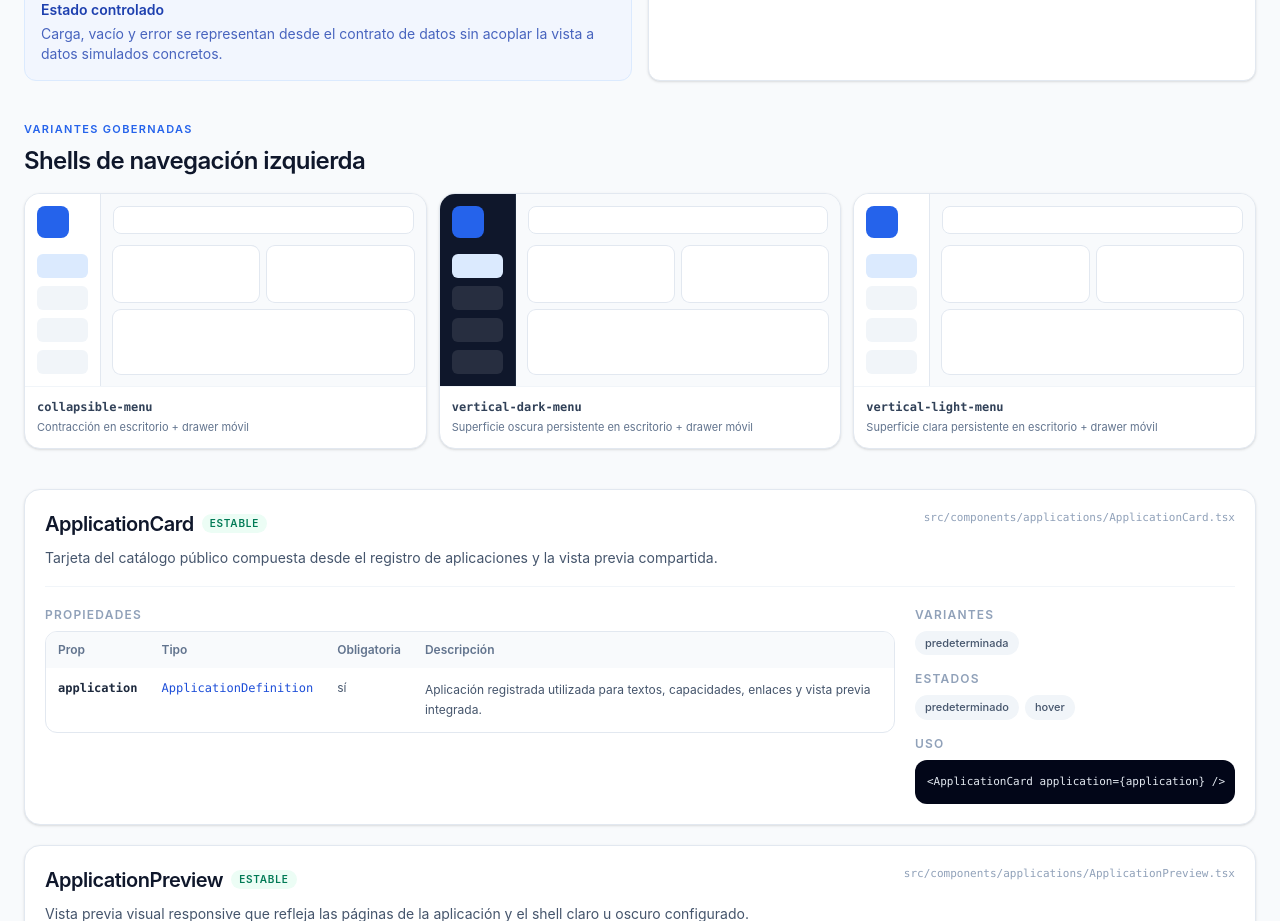
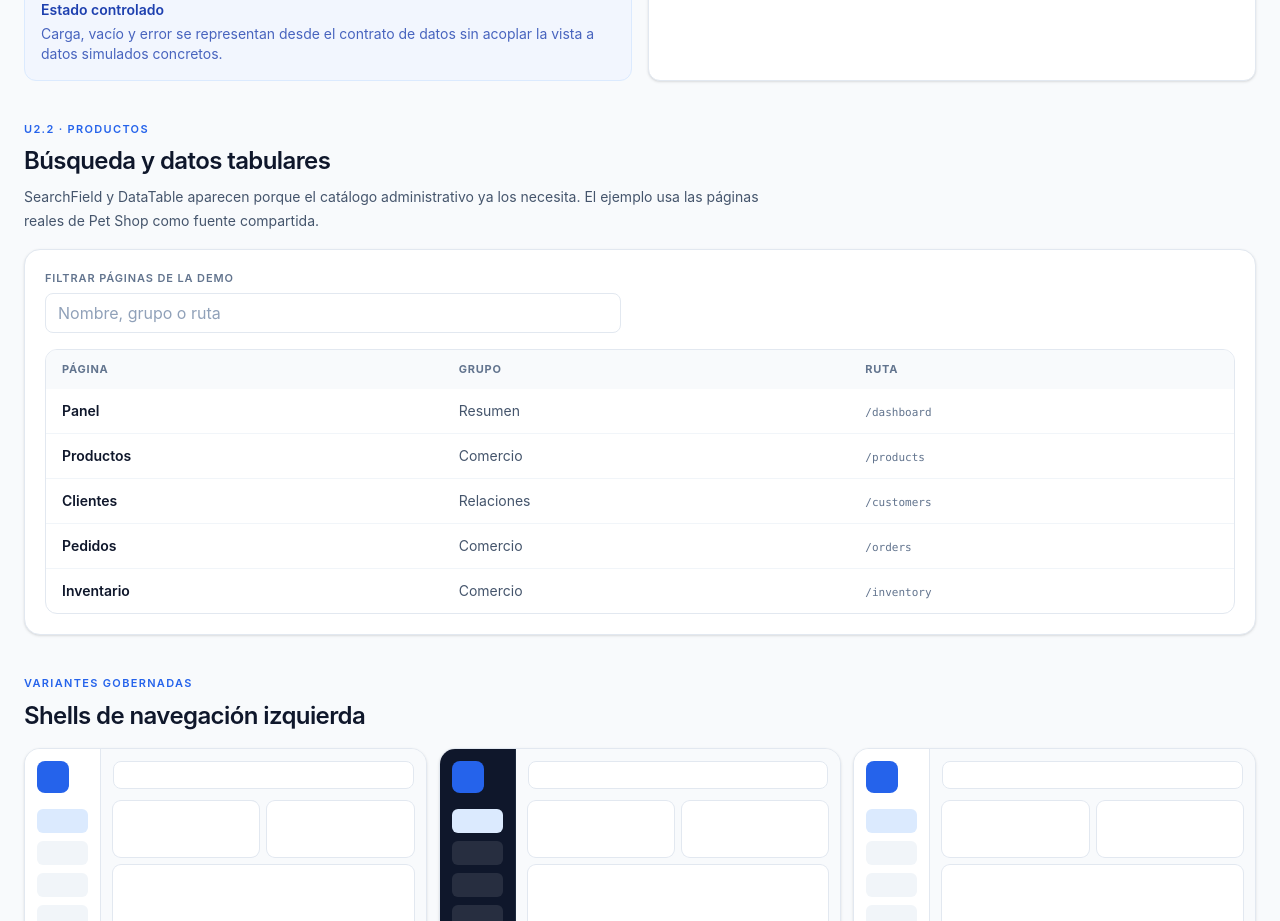
Before and after one commit to LuisHdezE/WebBlueprint, a React (Vite) app: page /components in a window 1280 px wide. Shown: the part 1500-2421 px from the top of the page. Built offline with nearby package versions, Linux system fonts and the light colour scheme.

Commit message:
docs: add live U2.2 component examples

```diff
--- a/src/pages/ComponentsPage.tsx
+++ b/src/pages/ComponentsPage.tsx
@@ -1,10 +1,14 @@
+import { useState } from 'react';
 import { applicationRegistry } from '@/applications/applicationRegistry';
+import type { DemoPageDefinition } from '@/applications/application.types';
 import { ApplicationCard } from '@/components/applications/ApplicationCard';
 import { ApplicationPreview } from '@/components/applications/ApplicationPreview';
 import { ActivityFeed } from '@/components/data-display/ActivityFeed';
+import { DataTable, type DataTableColumn } from '@/components/data-display/DataTable';
 import { MetricCard } from '@/components/data-display/MetricCard';
 import { StatusBadge } from '@/components/data-display/StatusBadge';
 import { InlineFeedback } from '@/components/feedback/InlineFeedback';
+import { SearchField } from '@/components/forms/SearchField';
 import {
   componentDocumentation,
   getMaturityLabel,
@@ -30,8 +34,33 @@ const sampleActivity = [
   },
 ];
 
+const demoPageColumns: readonly DataTableColumn<DemoPageDefinition>[] = [
+  {
+    id: 'label',
+    header: 'Página',
+    cell: (page) => <span className="font-semibold text-slate-900">{page.label}</span>,
+  },
+  {
+    id: 'group',
+    header: 'Grupo',
+    cell: (page) => page.group,
+  },
+  {
+    id: 'path',
+    header: 'Ruta',
+    cell: (page) => <span className="font-mono text-[11px] text-slate-500">/{page.path}</span>,
+  },
+];
+
 export function ComponentsPage() {
   const sampleApplication = applicationRegistry[0];
+  const [componentQuery, setComponentQuery] = useState('');
+  const normalizedQuery = componentQuery.trim().toLocaleLowerCase('es');
+  const filteredDemoPages: readonly DemoPageDefinition[] = sampleApplication
+    ? sampleApplication.demoPages.filter((page) =>
+        [page.label, page.group, page.path].some((value) => value.toLocaleLowerCase('es').includes(normalizedQuery)),
+      )
+    : [];
 
   return (
     <main className="mx-auto max-w-[1440px] px-4 py-8 sm:px-5 lg:px-6 lg:py-10">
@@ -93,6 +122,35 @@ export function ComponentsPage() {
           <div className="rounded-xl border border-slate-200 bg-white p-4 shadow-sm">
             <p className="text-xs font-semibold uppercase tracking-[0.1em] text-slate-400">ActivityFeed</p>
             <div className="mt-3"><ActivityFeed items={sampleActivity} /></div>
+          </div>
+        </div>
+      </section>
+
+      <section className="mt-10">
+        <p className="text-[11px] font-semibold uppercase tracking-[0.12em] text-brand-600">U2.2 · Productos</p>
+        <h2 className="mt-2 text-2xl font-semibold tracking-tight text-slate-900">Búsqueda y datos tabulares</h2>
+        <p className="mt-2 max-w-3xl text-sm leading-6 text-slate-600">
+          SearchField y DataTable aparecen porque el catálogo administrativo ya los necesita. El ejemplo usa las páginas reales de Pet Shop como fuente compartida.
+        </p>
+
+        <div className="mt-4 rounded-2xl border border-slate-200 bg-white p-4 shadow-sm sm:p-5">
+          <div className="max-w-xl">
+            <SearchField
+              id="component-demo-search"
+              label="Filtrar páginas de la demo"
+              onChange={setComponentQuery}
+              placeholder="Nombre, grupo o ruta"
+              value={componentQuery}
+            />
+          </div>
+          <div className="mt-4">
+            <DataTable
+              caption="Páginas registradas en la demo Pet Shop"
+              columns={demoPageColumns}
+              emptyMessage="No hay páginas que coincidan con la búsqueda."
+              getRowId={(page) => page.id}
+              rows={filteredDemoPages}
+            />
           </div>
         </div>
       </section>
```
